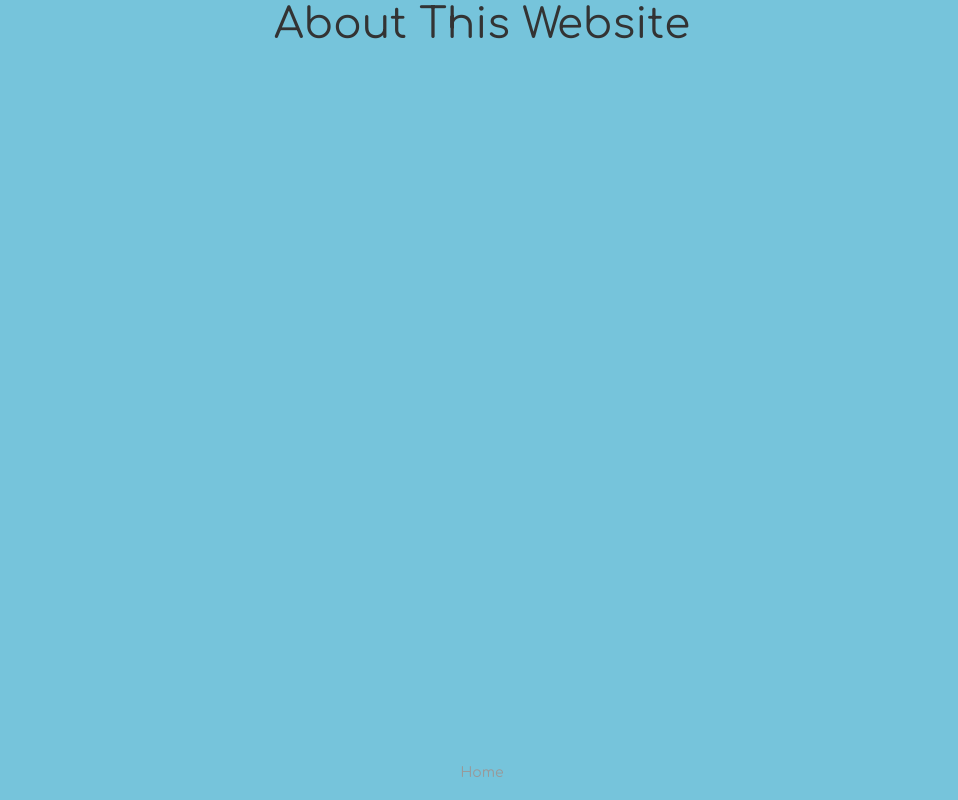
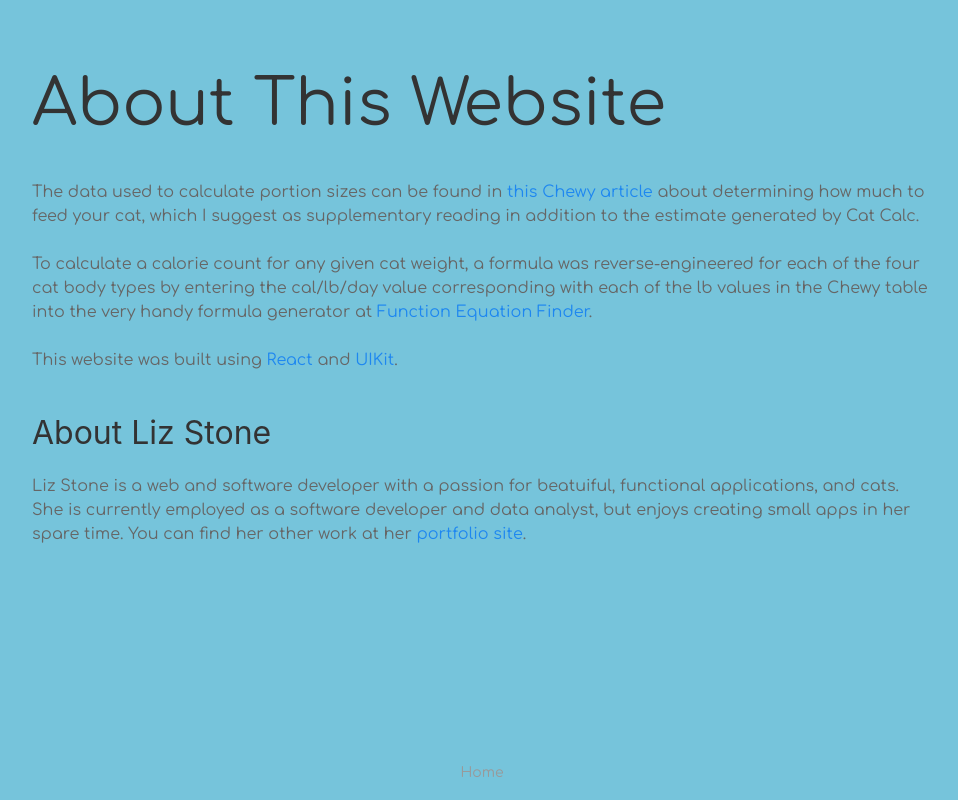
Before and after one commit to liztheshiz/cat-calc, a React (Create React App) app: page / in a window 1280 px wide. Both pictures are taken after a click on the link "About". Shown: the whole page, without its empty margins (158-1116 px from the left). Built offline with nearby package versions, Linux system fonts and the light colour scheme.

Commit message:
added content to about page

```diff
--- a/src/components/about-view.js
+++ b/src/components/about-view.js
@@ -3,8 +3,25 @@ import React, { useState } from "react";
 function AboutView() {
     return (
         <>
-            <div className="uk-container uk-container-small">
-                <h1>About This Website</h1>
+            <div className="uk-container uk-container-small uk-margin-large-top">
+                <h1 className="uk-heading-medium uk-margin-medium-bottom">About This Website</h1>
+                <p>
+                    The data used to calculate portion sizes can be found in <a target="_blank" href="https://be.chewy.com/how-much-should-i-feed-my-cat/">this Chewy
+                        article</a> about determining how much to feed your cat, which I suggest as supplementary reading in addition to the estimate generated by
+                    Cat Calc.
+                    <br></br><br></br>
+                    To calculate a calorie count for any given cat weight, a formula was reverse-engineered for each of the four cat body types by entering the
+                    cal/lb/day value corresponding with each of the lb values in the Chewy table into the very handy formula generator at <a target="_blank"
+                        href="https://www.dcode.fr/function-equation-finder">Function Equation Finder</a>.
+                    <br></br><br></br>
+                    This website was built using <a target="_blank" href="https://react.dev/">React</a> and <a target="_blank" href="https://getuikit.com/">UIKit</a>.
+                </p>
+                <h2 className="uk-margin-small-bottom">About Liz Stone</h2>
+                <p>
+                    Liz Stone is a web and software developer with a passion for beatuiful, functional applications, and cats. She is currently employed as a
+                    software developer and data analyst, but enjoys creating small apps in her spare time. You can find her other work at her <a target="_blank"
+                        href="https://liztheshiz.github.io/portfolio-website/">portfolio site</a>.
+                </p>
             </div>
         </>
     );
```
